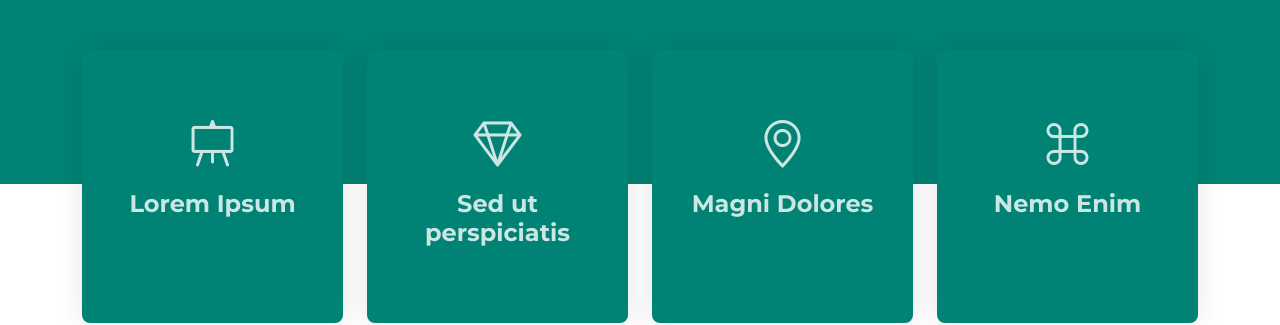
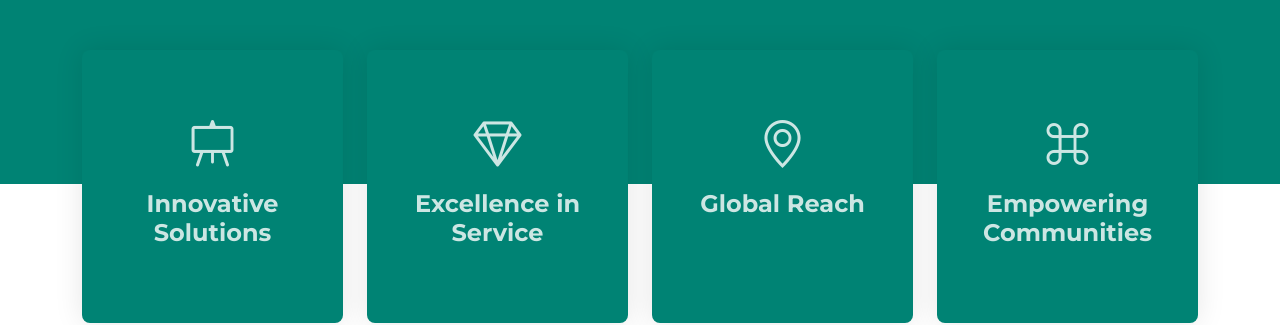
Before and after one commit to Mustang7s/MADISA-CONSULTANCY, a plain HTML site: page index.html in a window 1280 px wide. Shown: the part 476-801 px from the top of the page. Drawn offline with Linux system fonts and the light colour scheme.

Commit message:
Update index.html

```diff
--- a/index.html
+++ b/index.html
@@ -128,29 +128,29 @@
 
             <div class="col-xl-3 col-md-6">
               <div class="icon-box">
-                <div class="icon"><i class="bi bi-easel"></i></div>
-                <h4 class="title"><a href="" class="stretched-link">Lorem Ipsum</a></h4>
+              <div class="icon"><i class="bi bi-easel"></i></div>
+              <h4 class="title"><a href="" class="stretched-link">Innovative Solutions</a></h4>
               </div>
             </div><!--End Icon Box -->
 
             <div class="col-xl-3 col-md-6">
               <div class="icon-box">
-                <div class="icon"><i class="bi bi-gem"></i></div>
-                <h4 class="title"><a href="" class="stretched-link">Sed ut perspiciatis</a></h4>
+              <div class="icon"><i class="bi bi-gem"></i></div>
+              <h4 class="title"><a href="" class="stretched-link">Excellence in Service</a></h4>
               </div>
             </div><!--End Icon Box -->
 
             <div class="col-xl-3 col-md-6">
               <div class="icon-box">
-                <div class="icon"><i class="bi bi-geo-alt"></i></div>
-                <h4 class="title"><a href="" class="stretched-link">Magni Dolores</a></h4>
+              <div class="icon"><i class="bi bi-geo-alt"></i></div>
+              <h4 class="title"><a href="" class="stretched-link">Global Reach</a></h4>
               </div>
             </div><!--End Icon Box -->
 
             <div class="col-xl-3 col-md-6">
               <div class="icon-box">
-                <div class="icon"><i class="bi bi-command"></i></div>
-                <h4 class="title"><a href="" class="stretched-link">Nemo Enim</a></h4>
+              <div class="icon"><i class="bi bi-command"></i></div>
+              <h4 class="title"><a href="" class="stretched-link">Empowering Communities</a></h4>
               </div>
             </div><!--End Icon Box -->
 
```
